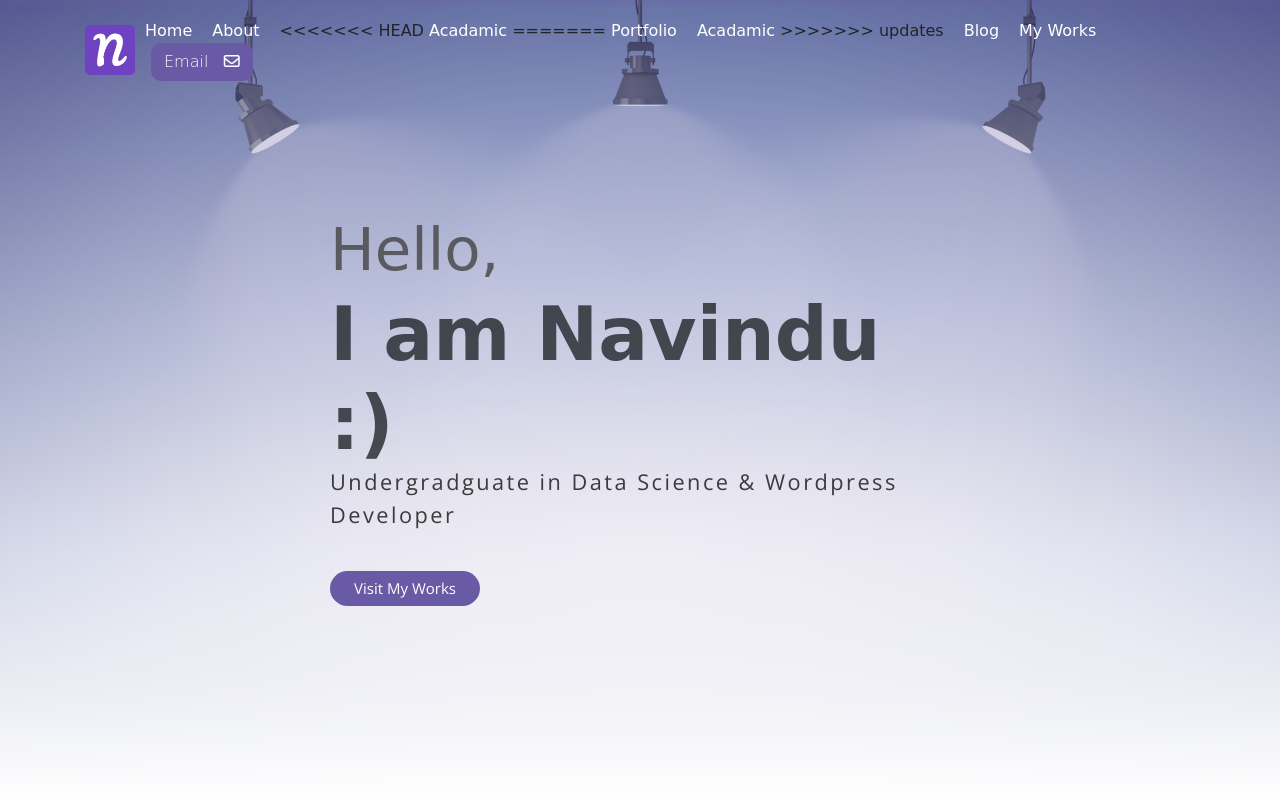
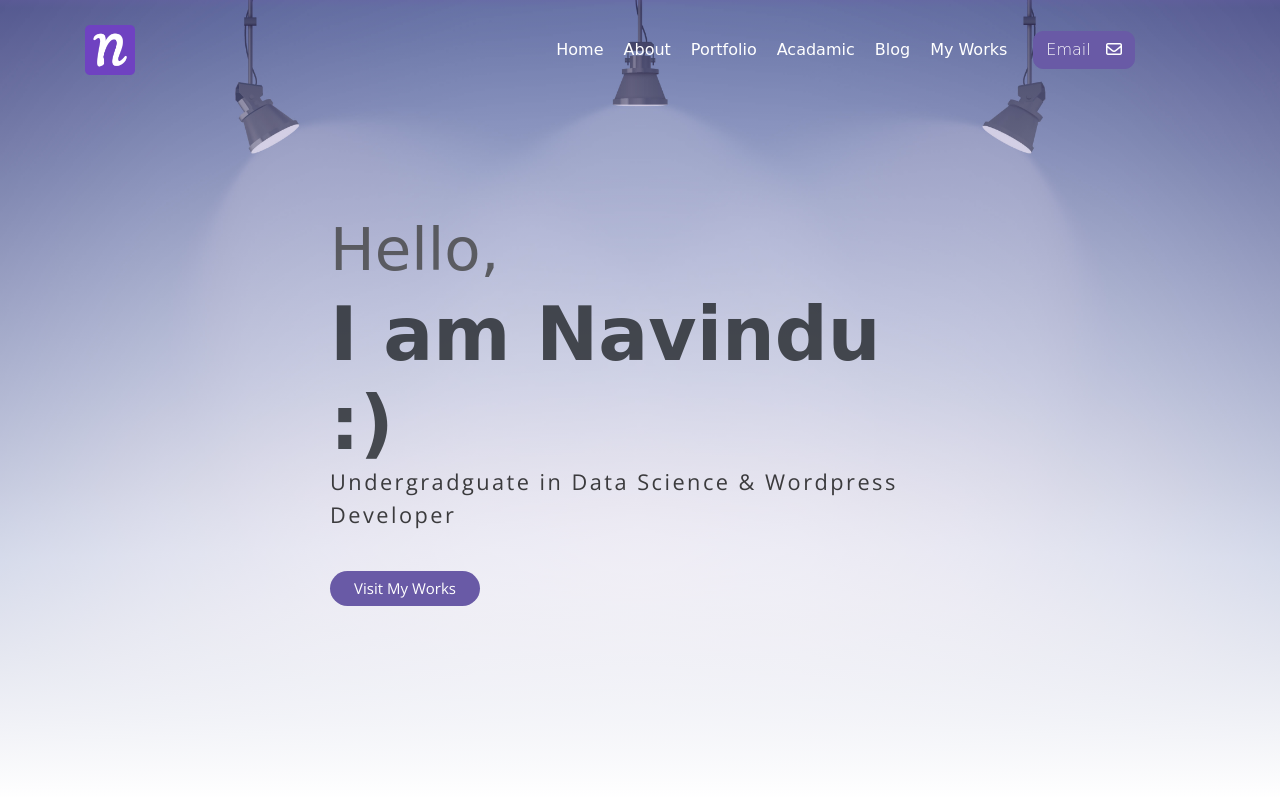
Before and after one commit to navindusankalpa/portfolio, a website: page index.html in a window 1280 px wide. Shown: the top 797 px of the page. Drawn offline with nearby package versions, Linux system fonts and the light colour scheme; a web font is replaced by a local one.

Commit message:
Nav bar issue fixde

```diff
--- a/index.html
+++ b/index.html
@@ -39,14 +39,10 @@
                     <a class="link" href="#about">About</a>
                 </li>
                 <li class="item">
-<<<<<<< HEAD
-                    <a class="link" href="#testmonial">Acadamic</a>
-=======
                     <a class="link" href="#portfolio">Portfolio</a>
                 </li>
                 <li class="item">
                     <a class="link" href="#acadamic">Acadamic</a>
->>>>>>> updates
                 </li>
                 <li class="item">
                     <a class="link" href="/blogs.html">Blog</a>
```
